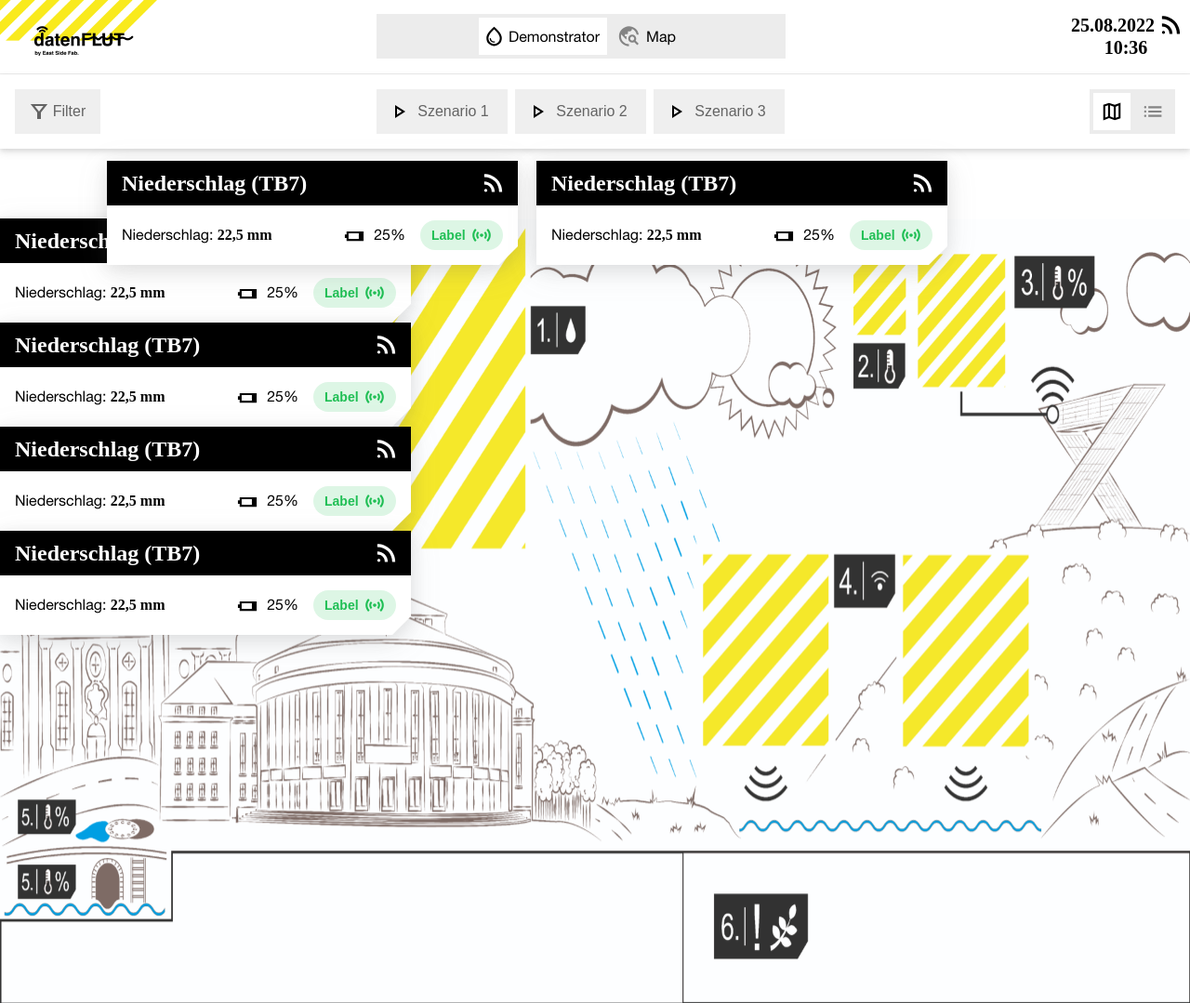
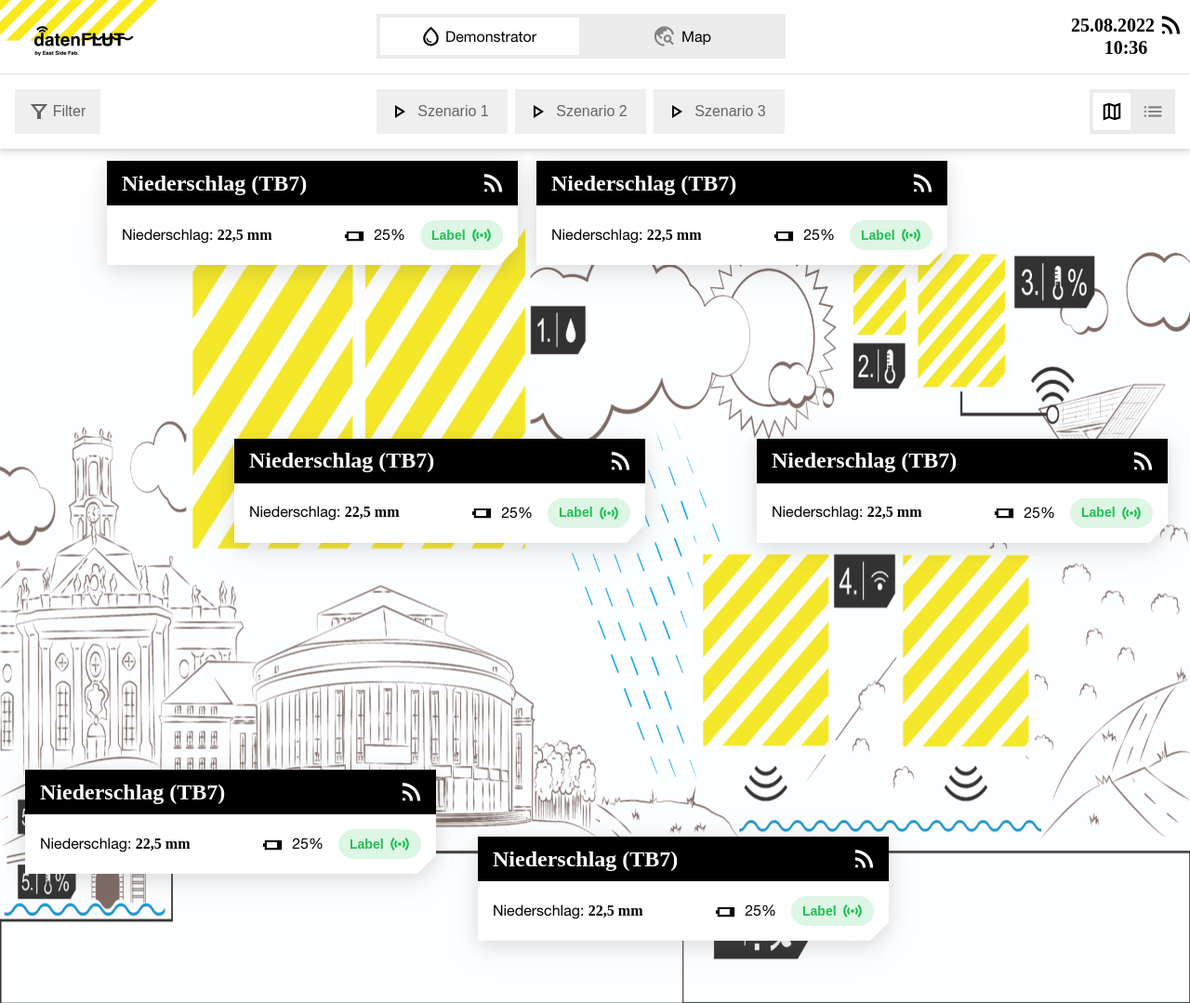
Before and after one commit to RadowanTri/Demonstrator, a plain HTML site: page index.html in a window 1280 px wide. Shown: the whole page at 93% size. Drawn offline with Linux system fonts and the light colour scheme; files whose address does not match are found by name; a web font is replaced by a local one.

Commit message:
Update default.css

```diff
--- a/assets/css/default.css
+++ b/assets/css/default.css
@@ -1051,7 +1051,7 @@ p,
     padding: 0px 4px;
     gap: 4px;
     max-width: 440px;
-    width:100%;
+    width: 100%;
     height: 48px;
     background: #ECECEC;
 }
@@ -1062,8 +1062,8 @@ p,
 
 .demonstrator-nav ul.nav li .nav-link {
     background: #ECECEC;
-    max-width: 214px;
-    width:100%;
+    width: 214px;
+    max-width:100%;
     padding: 0px 8px;
     height: 40px;
     border-radius: 0px;
@@ -1230,8 +1230,8 @@ p,
 }
 
 .wiederschlag {
-    max-width: 442px;
-    width:100%;
+    display: inline-block;
+    width: 442px;
     height: 112px;
     filter: drop-shadow(0px 8px 16px rgba(100, 100, 100, 0.12)) drop-shadow(0px 4px 8px rgba(100, 100, 100, 0.12));
     -webkit-filter: drop-shadow(0px 8px 16px rgba(100, 100, 100, 0.12)) drop-shadow(0px 4px 8px rgba(100, 100, 100, 0.12));
@@ -1281,6 +1281,24 @@ p,
     position: absolute;
 
 }
+.wiederschlag-wrapper-abs {
+    position: absolute;
+    display: flex;
+    gap: 120px;
+    right: 24px;
+      top: 28%;
+}
+.wiederschlag-wrapper-abs-w{
+    position: absolute;
+    display: flex;
+    gap: 45px;
+    bottom: 140px;
+    left: 27px;
+}
+.item-last-64{
+    position: relative;
+    top: 72px;
+}
 .item-one {
     top: 28%;
     left: 45.5%;
```
